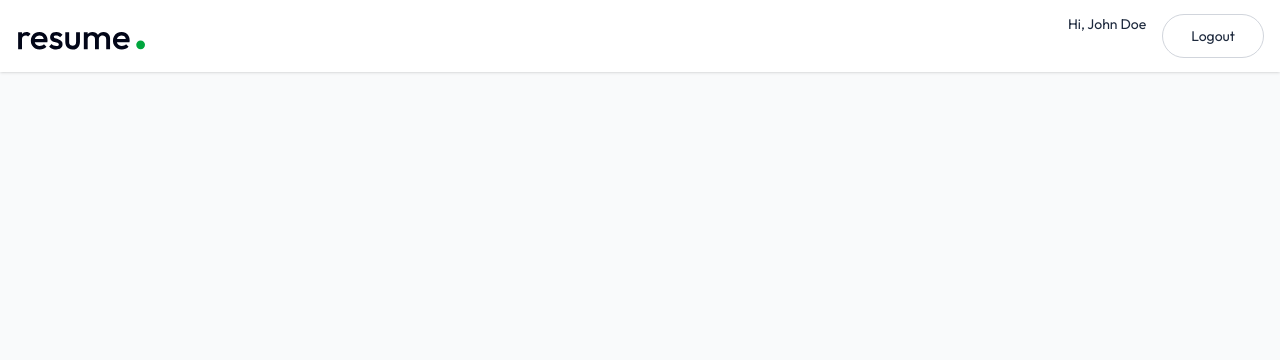
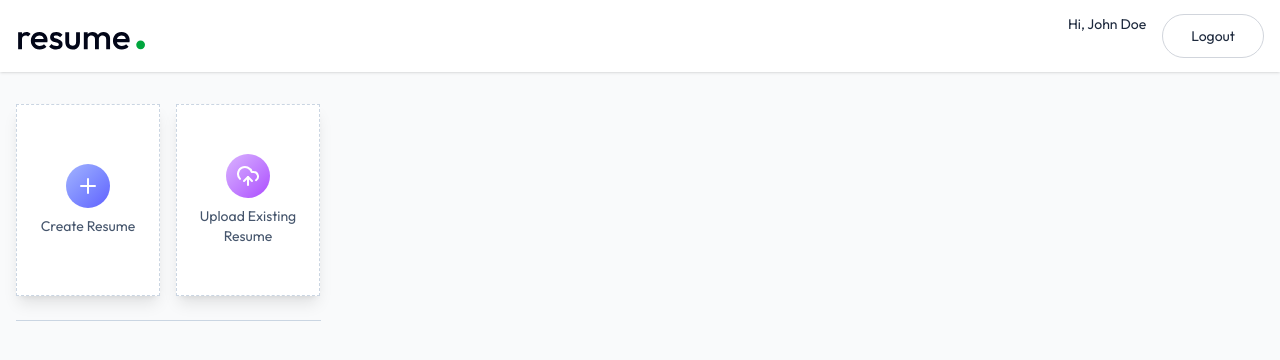
Before and after one commit to NITIKA39/AI-Resume, a React (Vite) app in the folder client/: page /app in a window 1280 px wide. Shown: the top 360 px of the page. Built offline with nearby package versions, Linux system fonts and the light colour scheme.

Commit message:
dashboard updated

```diff
--- a/client/src/pages/Dashboard.jsx
+++ b/client/src/pages/Dashboard.jsx
@@ -1,10 +1,26 @@
 import React from "react";
+import { PlusIcon, UploadCloudIcon } from 'lucide-react'
 
 const Dashboard = () =>{
     return(
         <div>
             <div className="max-w-7xl mx-auto px-4 py-8">
+                <p className='text-2xl font-medium mb-6 bg-gradient-to-r from-slate-600 to-slate-700 bg-clip-text text-transparent sm:hidden'>Welcome, Joe Doe</p>
 
+                <div className='flex gap-4'>
+                    <button className='w-full bg-white sm:max-w-36 h-48 flex flex-col items-center justify-center rounded-1g gap-2 text-slate-600 border border-dashed border-slate-300 group hover:border-indigo-500 hover: shadow-lg ansition-all duration-300 cursor-pointer'>
+                        <PlusIcon className='size-11 transition-all duration-300 p-2.5 bg-gradient-to-br from-indigo-300 to-indigo-500 text-white rounded-full'/>
+                        <p className="text-sm group-hover:text-indigo-600 transistion-all duration-300">Create Resume</p>
+                    </button>
+
+                    <button className='w-full bg-white sm:max-w-36 h-48 flex flex-col items-center justify-center rounded-1g gap-2 text-slate-600 border border-dashed border-slate-300 group hover:border-purple-500 hover: shadow-lg ansition-all duration-300 cursor-pointer'>
+                        <UploadCloudIcon className='size-11 transition-all duration-300 p-2.5 bg-gradient-to-br from-purple-300 to-purple-500 text-white rounded-full'/>
+                        <p className="text-sm group-hover:text-purple-600 transistion-all duration-300">Upload Existing Resume</p>
+                    </button>
+                </div>
+
+{/* to spearete existing resume from tools */}
+                <hr className="border-slate-300 my-6 sm:w-[305px]"/>
             </div>
         </div>
     )
```
